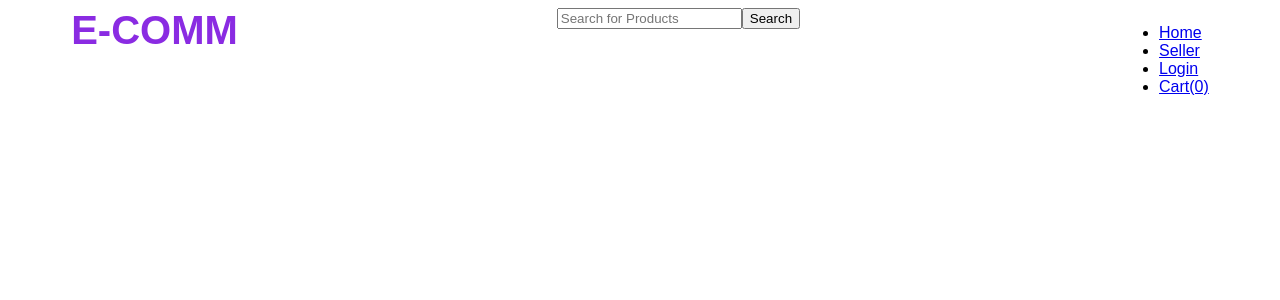
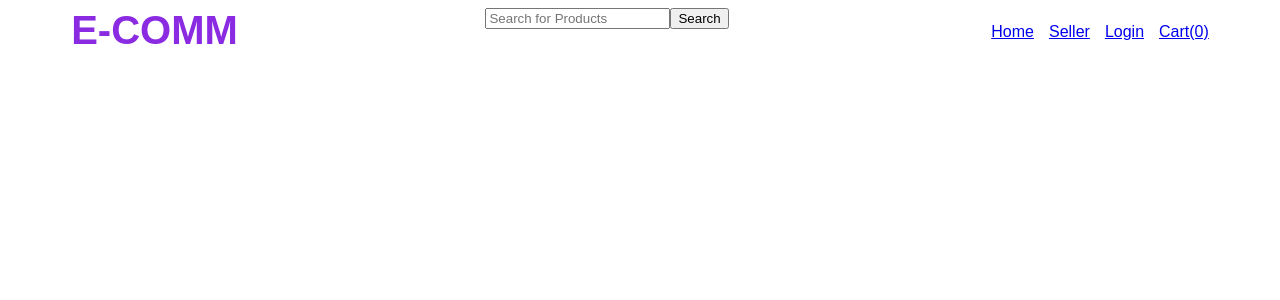
Before and after one commit to Gautami-Vikhe/ecomm-project, an Angular app: page / in a window 1280 px wide. Shown: the top 300 px of the page. Built offline with nearby package versions, Linux system fonts and the light colour scheme.

Commit message:
style:css added to ul tag

```diff
--- a/src/app/header/header.component.css
+++ b/src/app/header/header.component.css
@@ -7,3 +7,13 @@
     margin:0;
     font-size:40px;
 }
+.nav ul{
+    display: inline-flex;
+    list-style-type: none;
+    margin: 0;
+    padding: 0;
+}
+.nav li{
+    padding-left: 15px;
+    padding-top: 15px;
+}
```
